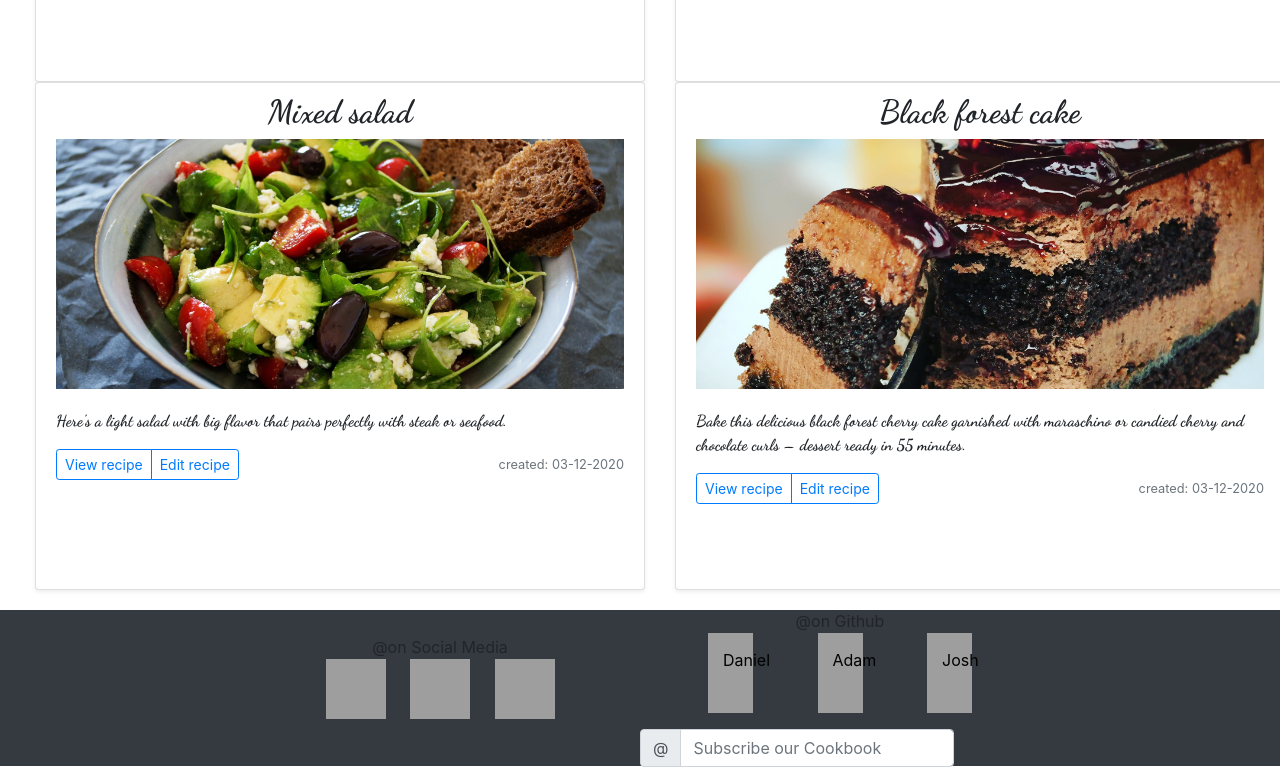
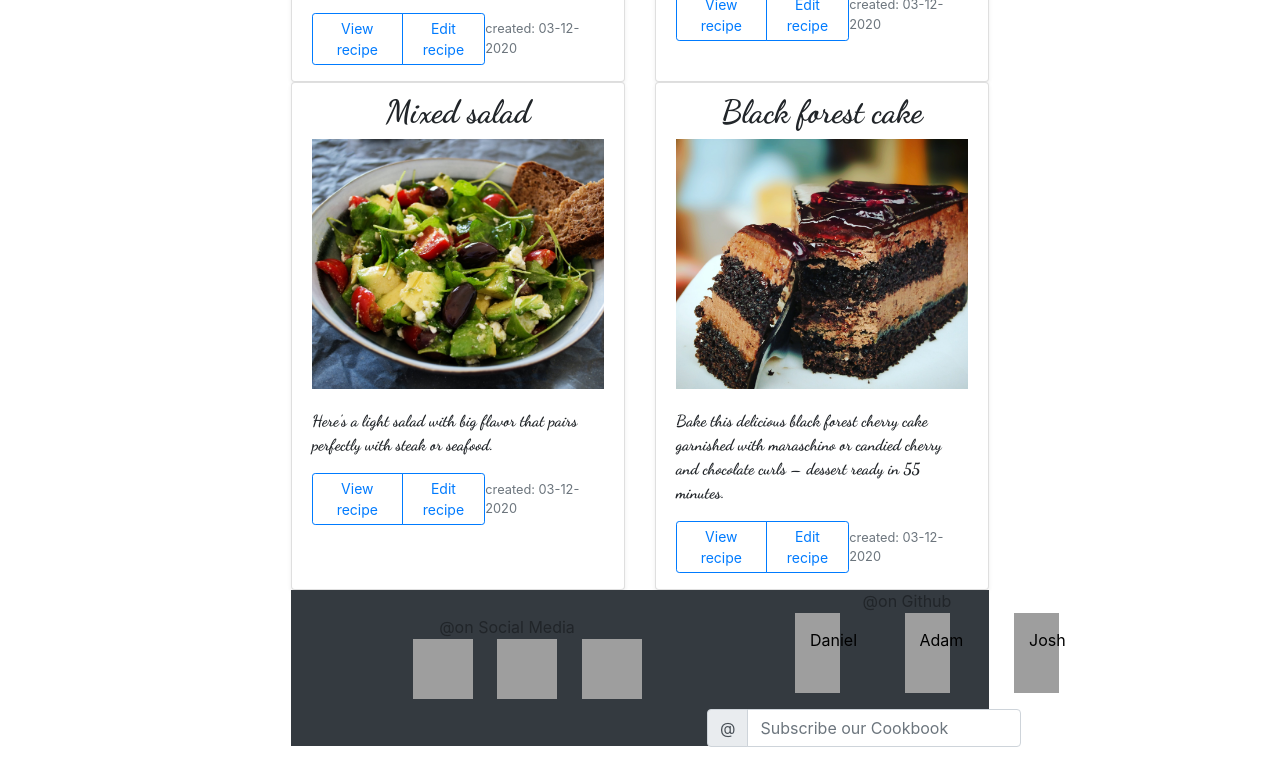
Before and after one commit to mockodev/bootstrap, a plain HTML site: page index.html in a window 1280 px wide. Shown: the part 896-1663 px from the top of the page. Drawn offline with nearby package versions, Linux system fonts and the light colour scheme; grey boxes are pictures that could not be loaded.

Commit message:
add media query to style.css

```diff
--- a/index.html
+++ b/index.html
@@ -21,8 +21,9 @@
     />
     <link rel="preconnect" href="https://fonts.gstatic.com">
     <link href="https://fonts.googleapis.com/css2?family=Dancing+Script:wght@700&display=swap" rel="stylesheet">
+    <link rel="stylesheet" href="./src/style.css" />
+    <link rel="stylesheet" href="./src/header.css" />
     <link rel="stylesheet" href="./src/select.css" />
-    <link rel="stylesheet" href="./src/header.css" />
     <link rel="stylesheet" href="./src/main.css" />
     <link rel="stylesheet" href="./src/footer.css" />
     <script src="https://ajax.aspnetcdn.com/ajax/jQuery/jquery-3.6.0.js"></script>
@@ -40,10 +41,8 @@
   </head>
   <body>
 
-    <!-- <div class="container">
-      <div class="row row-cols-1 row-cols-l-3">
-        <div class="row"> -->
-    <!-- Adams header section -->
+
+
     <!-- Adams header section -->
     <header>
       <div class="container-fluid">
@@ -83,6 +82,7 @@
     <!-- when hover, transparency changed, larger -->
 
     <section>
+      <div class="container-fluid">
       <div class="main-select-article">
         <article>Which dine are you preparing for?</article>
       </div>
@@ -92,6 +92,7 @@
           <div id="main-select" class="col main-select-dn"><a href="/dinner.html">Dinner</a></div>
           <div id="main-select" class="col main-select-ds"><a href="/dessert.html">Dessert</a></div>
         </div>
+      </div>
     </section>
 
     <!-- Daniels main section -->
@@ -186,6 +187,7 @@
 
     <!-- footer section -->
     <footer>
+      <div class="container-fluid">
         <nav class="navbar navbar-dark bg-dark">
           <div class="footer-str">
             <div class="footer-social">
@@ -219,11 +221,9 @@
           </div>
         </nav>
       </div>
-
+    </div>
 
     </footer>
-  <!-- </div>
-</div>
-</div> -->
+
   </body>
 </html>
--- a/src/main.css
+++ b/src/main.css
@@ -1,10 +1,14 @@
 
 
- main .container-fluid {
-    margin: 20px;
 
 
-}
+
+
+
+
+
+
+
 
 
   main .container-fluid h2 {
--- a/src/select.css
+++ b/src/select.css
@@ -1,8 +1,8 @@
 /* global styles */
-* {
+/* * {
     padding: 0px;
     margin: 0px;
-}
+} */
 
 
 /* bootstrap style changes ? */
--- /dev/null
+++ b/src/style.css
@@ -0,0 +1,6 @@
+
+
+@media (min-width: 768px) {
+    .container-fluid {
+      width: 728px;
+    }
```
